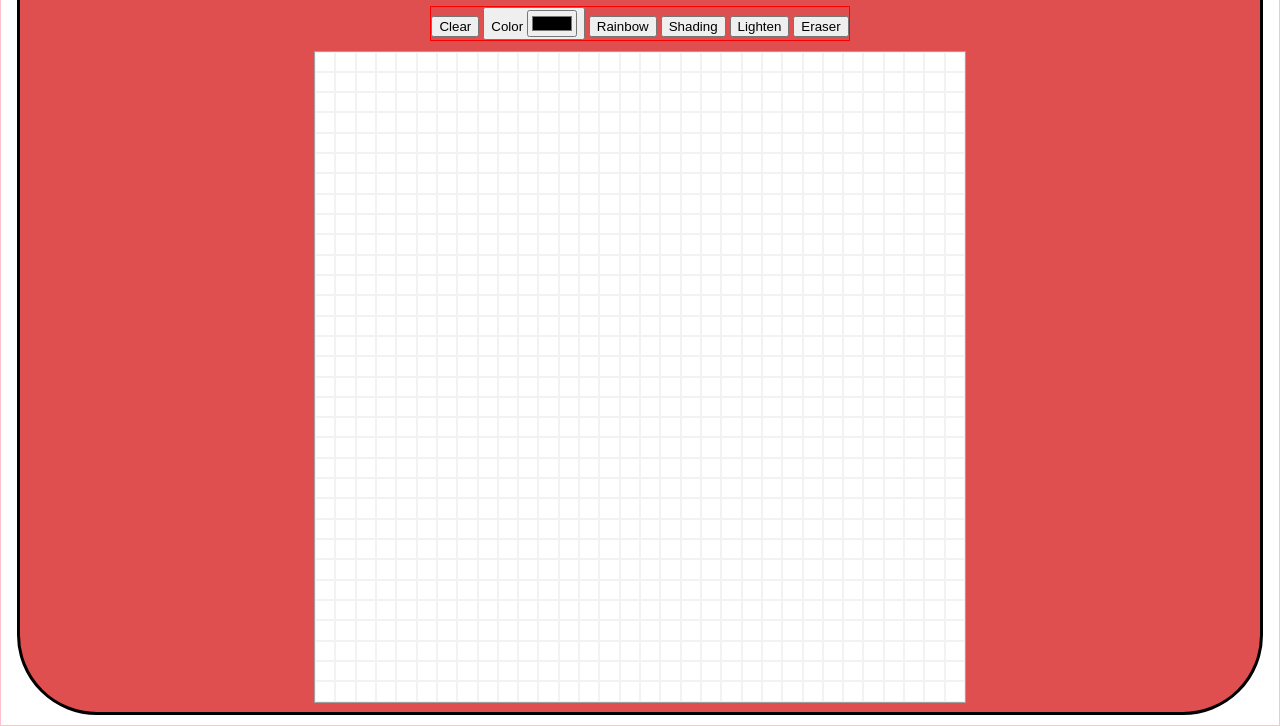
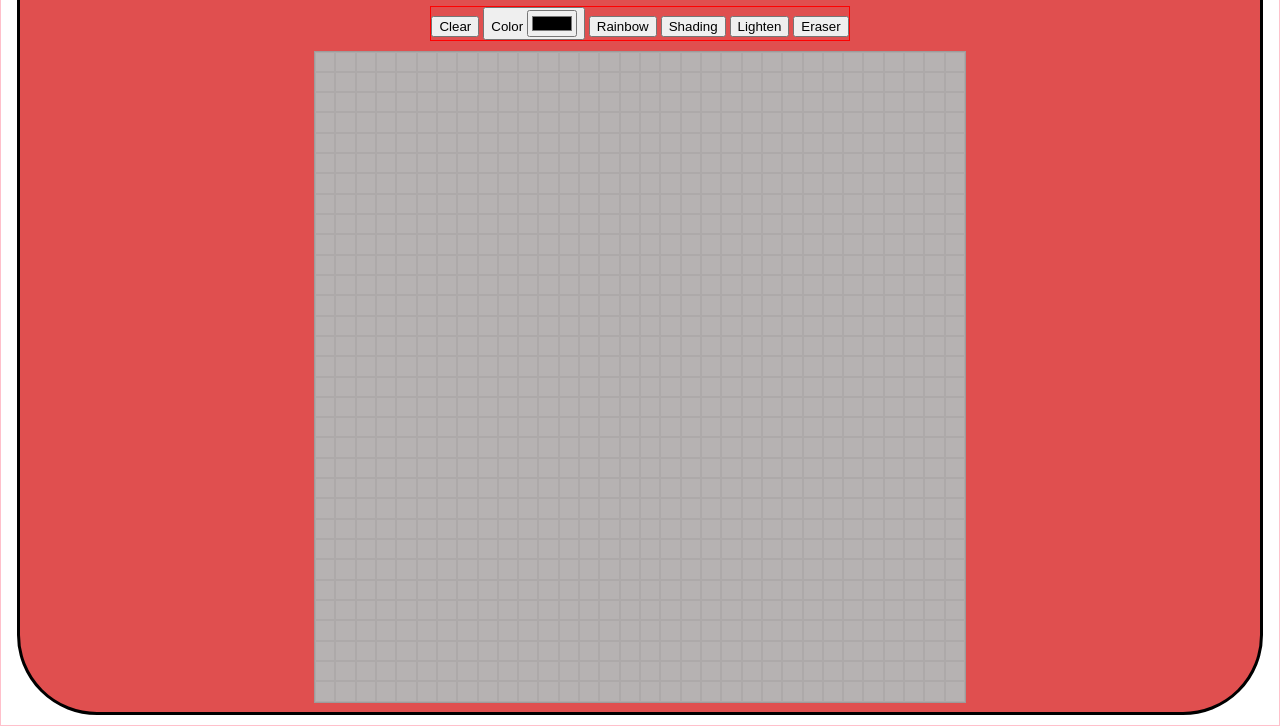
Before and after one commit to elinnunez/etch-a-sketch, a plain HTML site: page index.html in a window 1280 px wide. Shown: the part 108-834 px from the top of the page. Drawn offline with Linux system fonts and the light colour scheme.

Commit message:
better grid bg color

```diff
--- a/script.js
+++ b/script.js
@@ -7,7 +7,7 @@ const createGrid = (size) => {
   for(let i = 0; i < size * size; i++) {
     let pixel = document.createElement("div");
     pixel.classList.add("pixel");
-    pixel.style.backgroundColor = "white";
+    pixel.style.backgroundColor = "rgb(182, 178, 178)";
     pixel.style.border = `1px solid rgb(0, 0, 0, 0.05)`;
     gridContainer.appendChild(pixel);
   }
--- a/style.css
+++ b/style.css
@@ -39,7 +39,7 @@ h1 {
     display: grid;
     height: 650px;
     width: 650px;
-    border: 1px solid rgb(165, 160, 160);
+    border: 1px solid rgb(158, 155, 155);
 }
 
 @media only screen and (max-width: 720px) {
```
